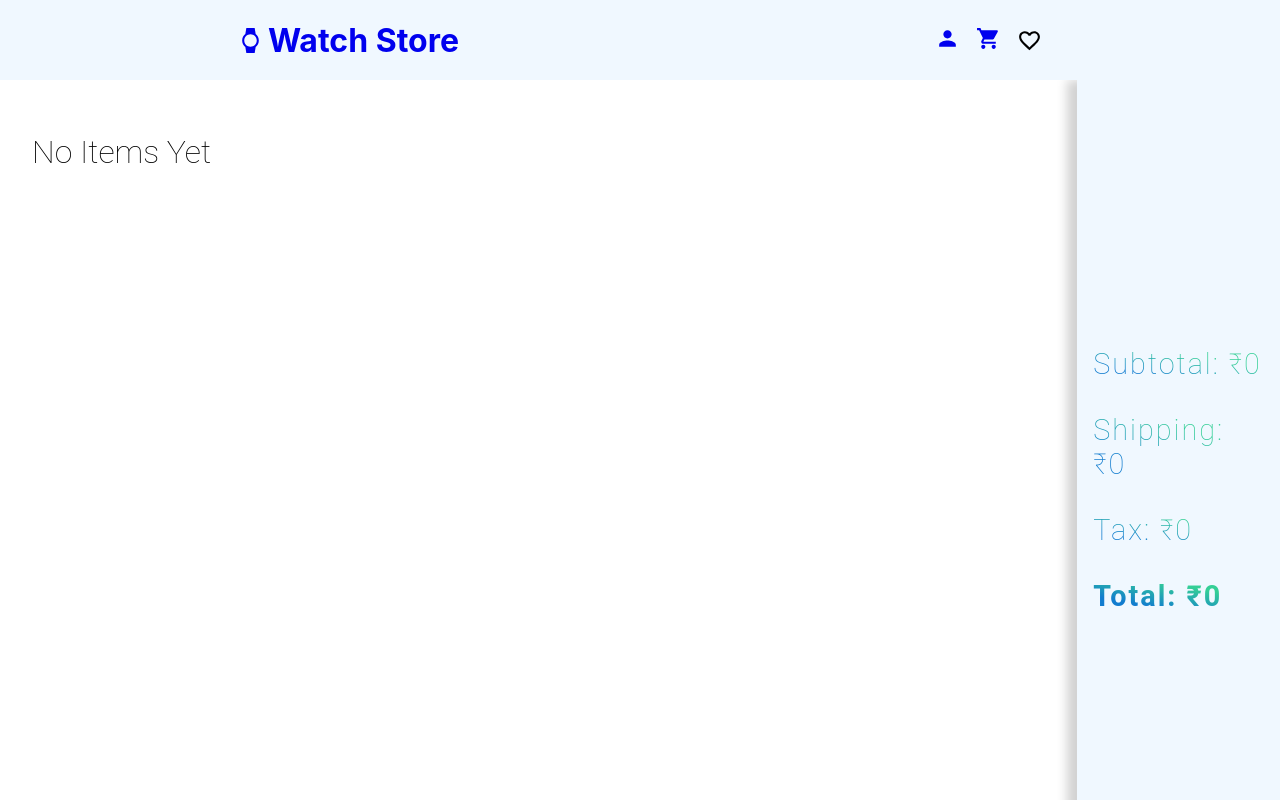
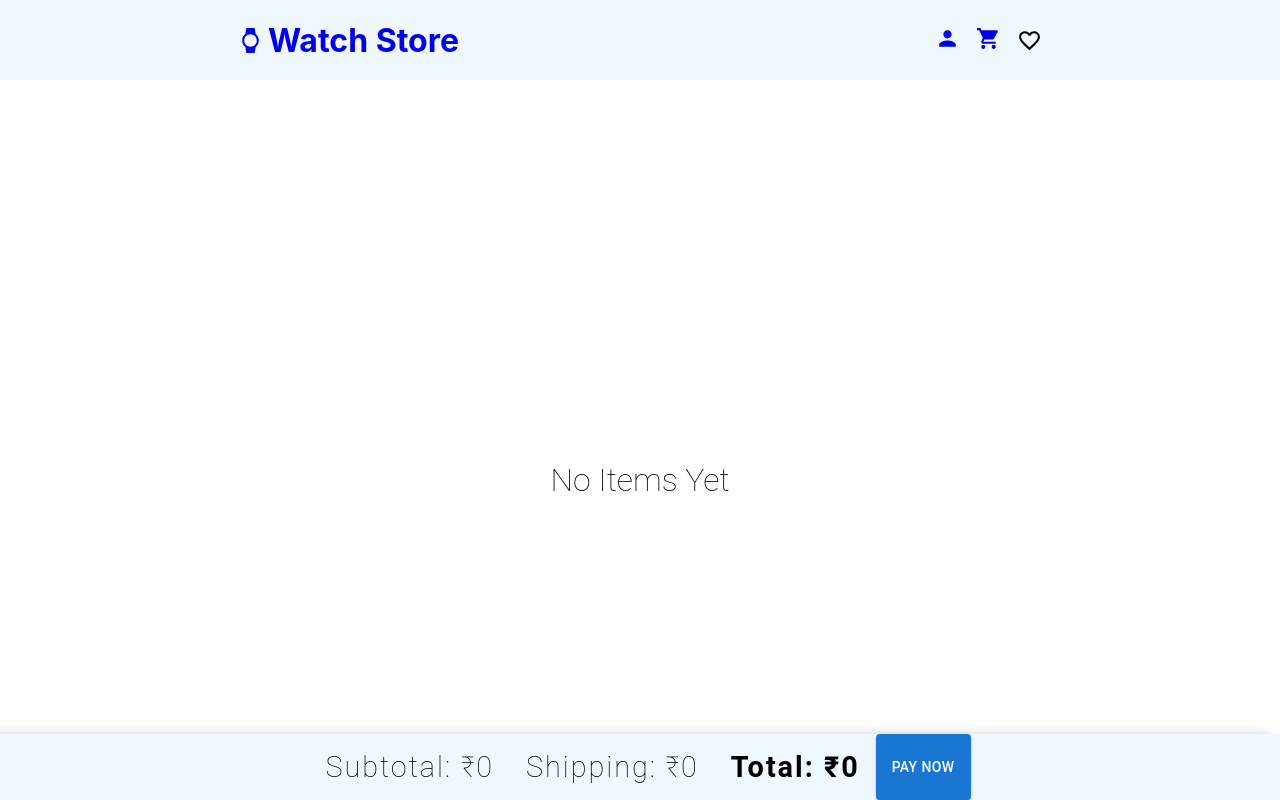
Before and after one commit to shishirbhargav09/ecommerce, a React (Create React App) app: page /cart in a window 1280 px wide. Shown: the top 800 px of the page. Built offline with nearby package versions, Linux system fonts and the light colour scheme.

Commit message:
Feature: State Persist Using Redux Persist

```diff
--- a/src/Pages/Cart.js
+++ b/src/Pages/Cart.js
@@ -2,6 +2,7 @@ import React from "react";
 import DeleteIcon from '@mui/icons-material/Delete';
 import { useDispatch, useSelector } from "react-redux";
 import styled from "styled-components";
+import { Button } from "@mui/material";
 
 const Cart = () => {
   const { cartItems, subTotal, tax, shipping, total } = useSelector(
@@ -55,10 +56,11 @@ const Cart = () => {
       </main>
 
       <div className="amount">
-        <h2>Subtotal: ₹{subTotal}</h2>
-        <h2>Shipping: ₹{shipping}</h2>
-        <h2>Tax: ₹{tax}</h2>
-        <h2>Total: ₹{total}</h2>
+        <h3>Subtotal: ₹{subTotal}</h3>
+        <h3>Shipping: ₹{shipping}</h3>
+
+        <h3>Total: ₹{total}</h3>
+        <Button variant="contained">Pay Now</Button>
       </div>
     </Container>
   );
@@ -96,9 +98,11 @@ export default Cart;
 const Cartitem = styled.div`
   background-color: aliceblue;
   width: 100%;
+  max-width: 80rem;
   border-radius: 10px;
   margin: 2rem 0;
   padding: 1rem;
+
   display: grid;
   grid-template-columns: 1fr 3fr 1fr 1fr;
   align-items: center;
@@ -106,12 +110,14 @@ const Cartitem = styled.div`
     width: 100%;
     height: 200px;
     border-radius: 7px;
+
     object-fit: contain;
   }
   .content {
     display: flex;
     align-items: center;
     height: 100%;
+    margin: 0.3rem;
     button {
       width: 30px;
       height: 30px;
@@ -130,6 +136,7 @@ const Cartitem = styled.div`
       height: 30px;
       display: grid;
       place-items: center;
+
     }
   }
 
@@ -147,11 +154,15 @@ const Cartitem = styled.div`
 const Container = styled.div`
   height: 100vh;
   display: flex;
+  flex-direction: column;
+  justify-content: center;
+  align-items: center;
   position: relative;
+
   /* grid-template-columns: 4fr 1fr; */
 
   main {
-    flex: 5;
+    /* flex: 5; */
     padding: 2rem;
     overflow-y: auto;
 
@@ -161,19 +172,21 @@ const Container = styled.div`
     }
   }
   .amount {
-    flex: 1;
+    /* flex: 1; */
     /* border-radius: 100px 0 0 100px; */
     background-color: aliceblue;
-    position: sticky;
+    position: fixed;
     bottom: 0;
+    z-index: 5;
     color: black;
-    height: 100%;
+    /* height: 100%; */
     width: 100%;
     box-shadow: -10px 0px 10px rgba(0, 0, 0, 0.182);
     display: flex;
     justify-content: center;
-    flex-direction: column;
-    h2 {
+    flex-direction: row;
+
+    h3 {
       margin: 1rem;
       font: 100 1.8rem "Roboto";
       letter-spacing: 2px;
@@ -183,4 +196,13 @@ const Container = styled.div`
       }
     }
   }
+   @media only screen and (max-width: 550) {
+
+
+     .amount{
+       height: 40vh;
+      flex-direction: column;
+     }
+
+  }
 `;
```
